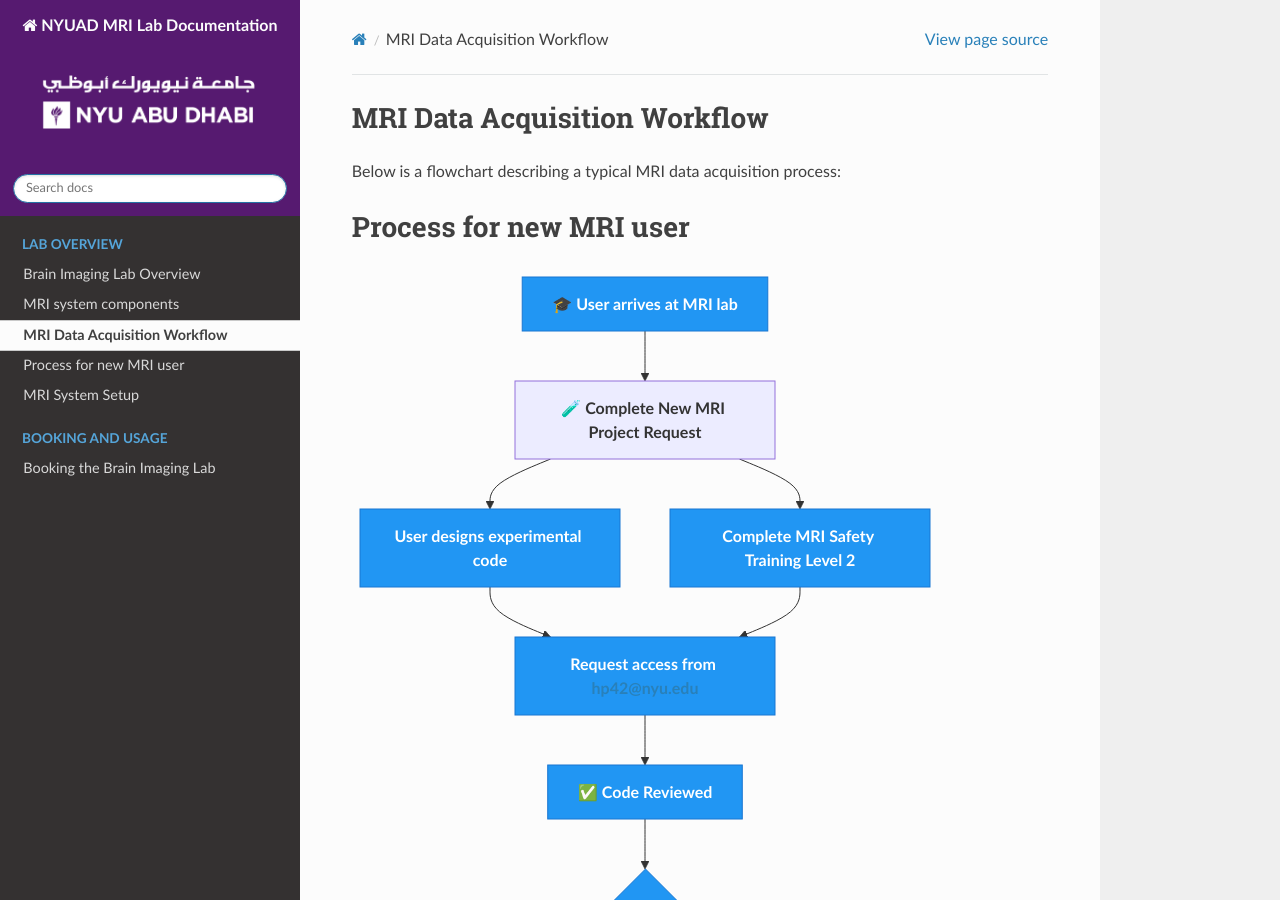
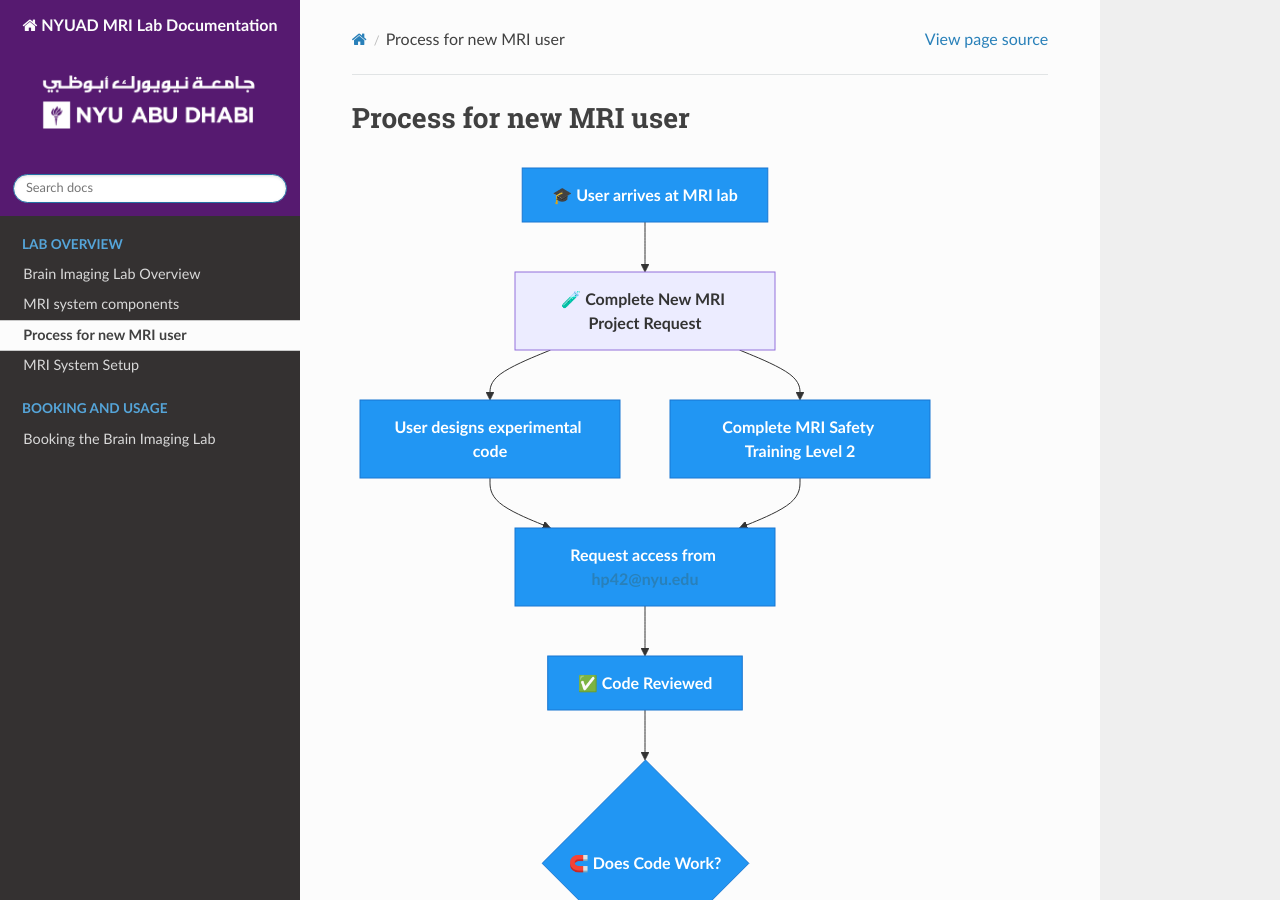
Before and after one commit to BioMedicalImaging-Core-NYUAD/brainimaging-lab-documentation, a Sphinx documentation site: the page built from docs/source/1-lab_overview/3-process_diagram.rst, in a window 1280 px wide and 900 px high. Built offline with Sphinx 7.4.7 and the Read the Docs theme 3.1.0, drawn with Linux system fonts in a browser that asks for light colours; pages that are not in the unit, such as notebooks, are missing from menus.

```diff
--- a/docs/source/1-lab_overview/3-process_diagram.rst
+++ b/docs/source/1-lab_overview/3-process_diagram.rst
@@ -1,7 +1,3 @@
-MRI Data Acquisition Workflow
-=============================
-
-Below is a flowchart describing a typical MRI data acquisition process:
 
 Process for new MRI user
 ========================
```
